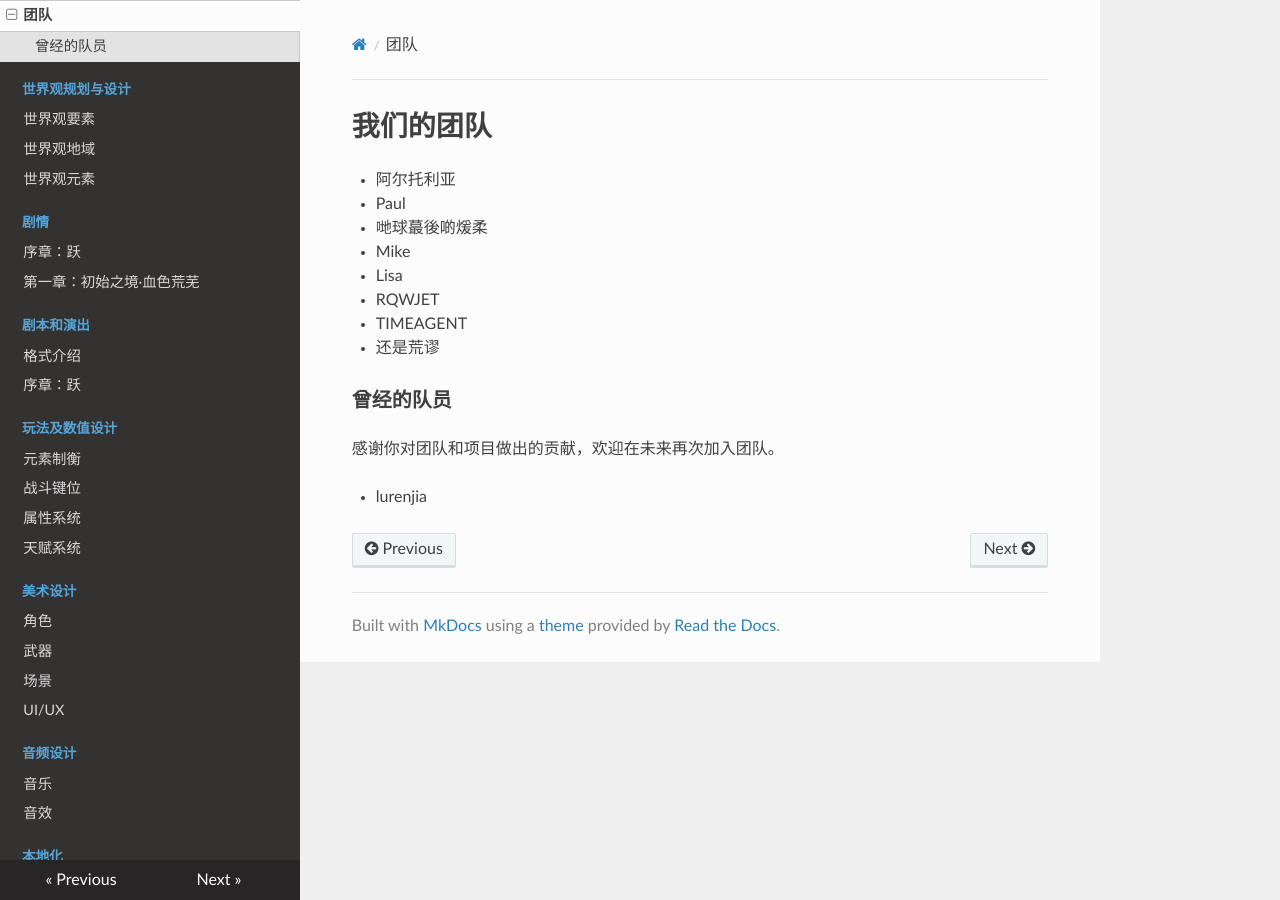
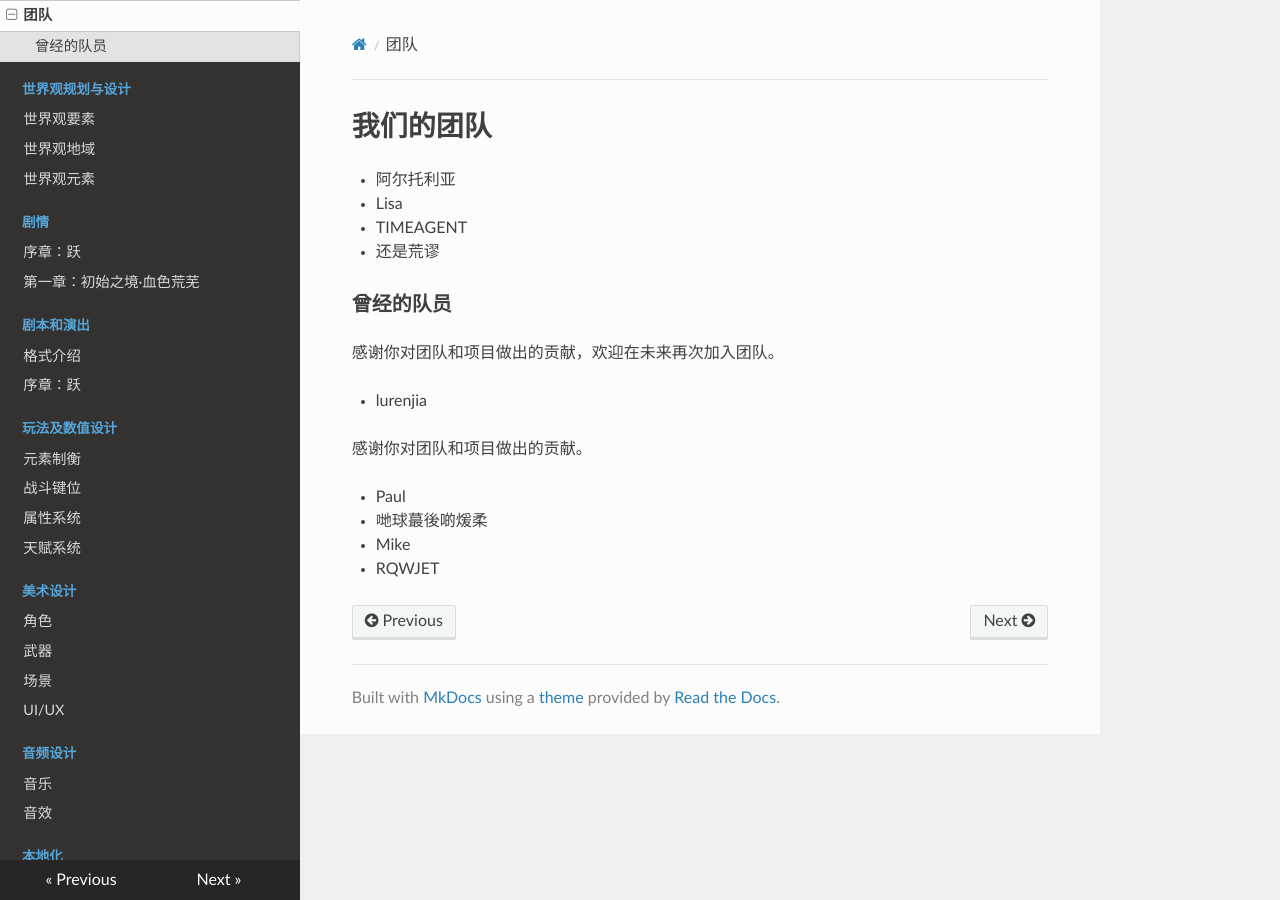
Before and after one commit to PowerForLoveGroup/LegendOfTheVoidBlade, an MkDocs documentation site: the page built from docs/docs/team.md, in a window 1280 px wide. Built offline with MkDocs 1.6.1, drawn with Linux system fonts in a browser that asks for light colours; nearby versions of some CDN libraries.

Commit message:
Update plan page
Updated the team page.

```diff
--- a/docs/docs/team.md
+++ b/docs/docs/team.md
@@ -14,3 +10,10 @@
 感谢你对团队和项目做出的贡献，欢迎在未来再次加入团队。
 
 * lurenjia
+
+感谢你对团队和项目做出的贡献。
+
+* Paul
+* 哋球蕞後啲煖柔
+* Mike
+* RQWJET
```
Also changed, not shown: other parts of docs/docs/team.md (+0 -4 lines).
